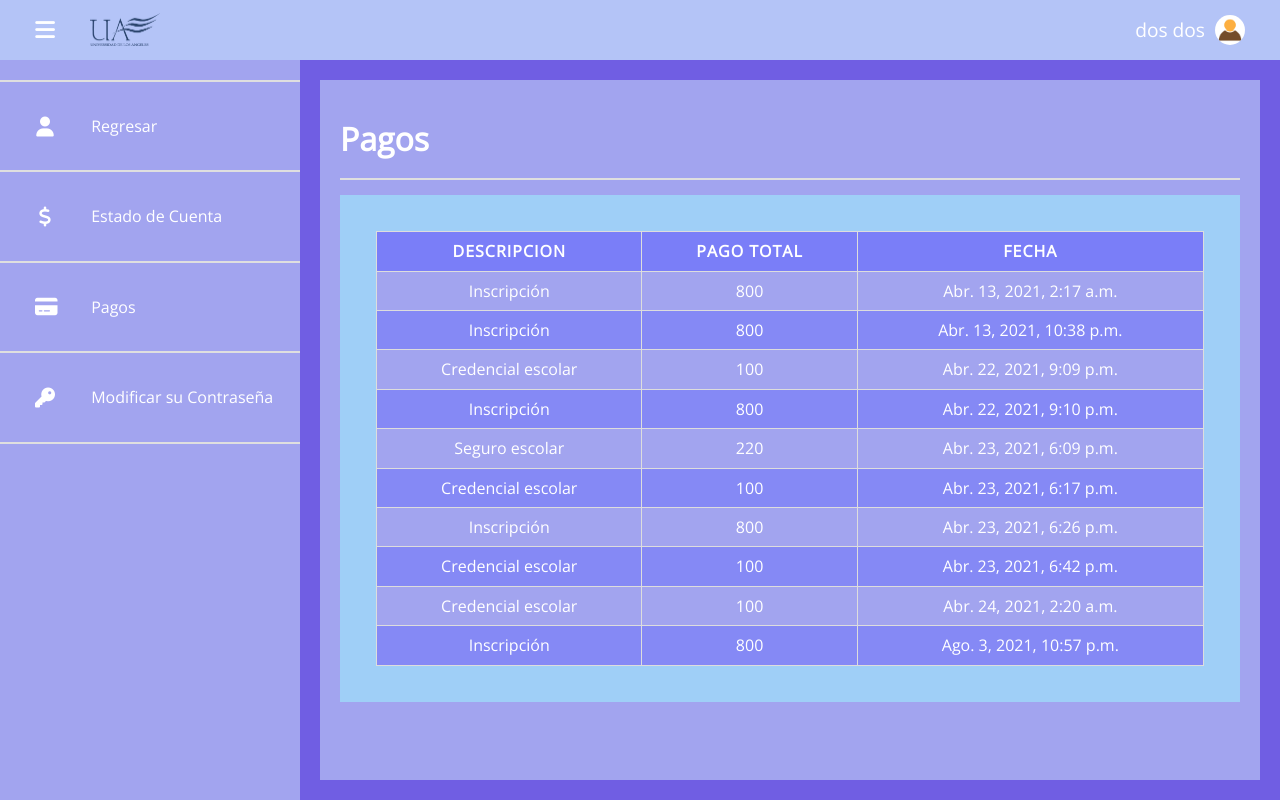
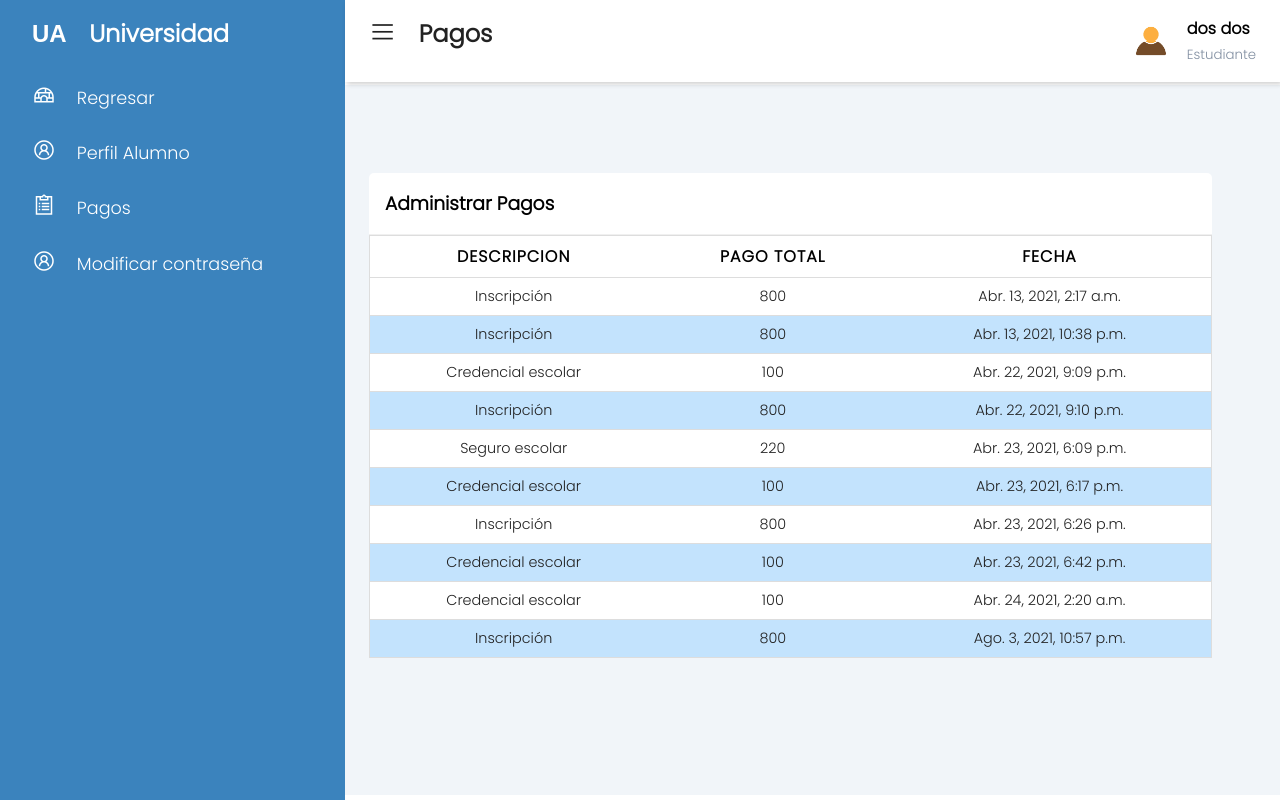
Before and after one commit to rosdfots20/proyect-payment-control, a Django app: template finance/templates/finance/pagos_alumno.html in a window 1280 px wide. Run offline with Django 3.2, Linux system fonts and the light colour scheme; the template is opened without the code that fills it: values that come from a table or form of the project are taken from there, others are empty; data comes from the database, SQL or seed files in the repository; both versions use the stored data as it was after the commit; some libraries are stand-ins or nearby versions.

Commit message:
new changes

```diff
--- /dev/null
+++ b/core/templates/core/base_perfil2.html
@@ -0,0 +1,106 @@
+{% load static %}
+
+<!DOCTYPE html>
+
+
+<html lang="en">
+<head>
+    <meta charset="UTF-8">
+    <title>{% block title %}{% endblock %}</title>
+    <meta http-equiv="X-UA-Compatible" content="IE=edge">
+    <link rel = "stylesheet" href = "https://maxst.icons8.com/vue-static/landings/line-awesome/line-awesome/1.3.0/css/line-awesome.min.css" >
+    <meta name="viewport" content="width=device-width, initial-scale=1,maximum-scale=1">
+    <link rel="stylesheet" href="{% static 'core/css/style.css' %}">
+    <link rel="stylesheet" href="{% static 'core/css/tablas.css' %}">
+    <link rel="stylesheet" href="{% static 'core/css/toast.css' %}">
+    {% block estiloextras %}{% endblock %}
+</head>
+<body>
+    <input type="checkbox" id="nav-toggle">
+    <div class="sidebar">
+        <div class="sidebar-brand">
+            <h2>
+                <span>UA</span>
+                <span>Universidad</span>
+            </h2>
+        </div>
+        <div class="sidebar-menu">
+            <ul>
+                <li>
+                    <a href="{% url 'home_finance' %}">
+                        <span class="las la-igloo"></span>
+                        <span>Regresar </span>
+                    </a>
+                </li>
+                <li>
+                    <a href="{% url 'profile_student' alumno_perfil.matricula %}">
+                        <span class="las la-user-circle"></span>
+                        <span>Perfil Alumno </span>
+                    </a>
+                </li>
+                <li>
+                    <a href="{% url 'payments_student' alumno_perfil.matricula %}">
+                        <span class="las la-clipboard-list"></span>
+                        <span>Pagos</span>
+                    </a>
+                </li>
+                <li>
+                    <a href="{% url 'password_reset_student' alumno_perfil.matricula %}">
+                        <span class="las la-user-circle"></span>
+                        <span>Modificar contraseña</span>
+                    </a>
+                </li>
+            </ul>
+        </div>
+    </div>
+    <div class="main-content">
+        <header>
+            <h2>
+                <label for="nav-toggle">
+                    <span class="las la-bars"></span>
+                </label>
+                {% block titleheader %} {% endblock %}
+            </h2>
+
+            <div class="user-wrapper">
+                <img src="{% static 'core/img/avatar.jpg' %}" width="40px" height="40px" alt="">
+                <div>
+                    <h4>{{alumno_perfil.nombre}} {{alumno_perfil.apellido}}</h4>
+                    <small>Estudiante</small>
+                </div>
+            </div>
+        </header>
+        {% if messages %}
+			{% for message in messages %}
+				{% if message.tags == 'success' %}
+					<div class="correct hide">
+						<span class="fas fa-check"></span>
+						<span class="msg">{{message}}</span>
+						<div class="close-btn">
+						  <span class="fas fa-times"></span>
+						</div>
+					</div>
+				{% endif %}
+				{% if message.tags == 'info' %}
+					<div class="alert hide">
+						<span class="fas fa-exclamation-circle"></span>
+						<span class="msg">{{message}}</span>
+						<div class="close-btn">
+						  <span class="fas fa-times"></span>
+						</div>
+					</div>
+				{% endif %}
+			{% endfor %}
+		{% endif %}
+        <main>
+          {% block content %}{% endblock %}
+
+        </main>
+    </div>
+
+
+    <script src="{% static 'core/js/toast.js' %}"></script>
+	<script src="https://kit.fontawesome.com/2c36e9b7b1.js" crossorigin="anonymous"></script>
+</body>
+
+</html>
--- a/finance/templates/finance/pagos_alumno.html
+++ b/finance/templates/finance/pagos_alumno.html
@@ -1,17 +1,21 @@
-{% extends 'core/base_perfil.html' %}
+{% extends 'core/base_perfil2.html' %}
 {% load static %}
 {% block title %}Pagos Alumno{% endblock %}
-{% block estiloextras %}
-<link rel="stylesheet" href="{% static 'core/css/table.css' %}">
-{% endblock %}
+{% block titleheader %}Pagos {% endblock %}
+
 {% block content %}
-<h1 class="titulo">Pagos</h1>
-			<hr>
-			<div class="contenedor-table">
+<div class="recent-grid">
+	<div class="projects">
+		<div class="card">
+			<div class="card-header">
+				<h3>Administrar Pagos</h3>
 
+			</div>
+			<div class="card-body">
+				<div class="table-responsive">
 					{% if pagos %}
-				<table border="1">
-					<thead class="encabezado-table">
+					<table width="100%">
+						<thead>
 							<tr>
 								<th>Descripcion</th>
 								<th>Pago Total</th>
@@ -30,11 +34,12 @@
 
 								{% endfor %}
 							</tbody>
-
 					</table>
 					{% else %}
-				<h4>No Tiene Ningun Pago</h4>
+					<h4>No Tienes Ningun Pago</h4>
 					{% endif %}
-
+				</div>
+			</div>
+		</div>
 	</div>
 {% endblock %}
```
Also changed, not shown: finance/templates/finance/perfil_alumno.html (+2 -6 lines), finance/templates/finance/reset_password.html (+2 -15 lines), finance/templates/finance/reset_password_alumno.html (+4 -9 lines), db.sqlite3. Lines whose indentation alone changed are shown as unchanged.
